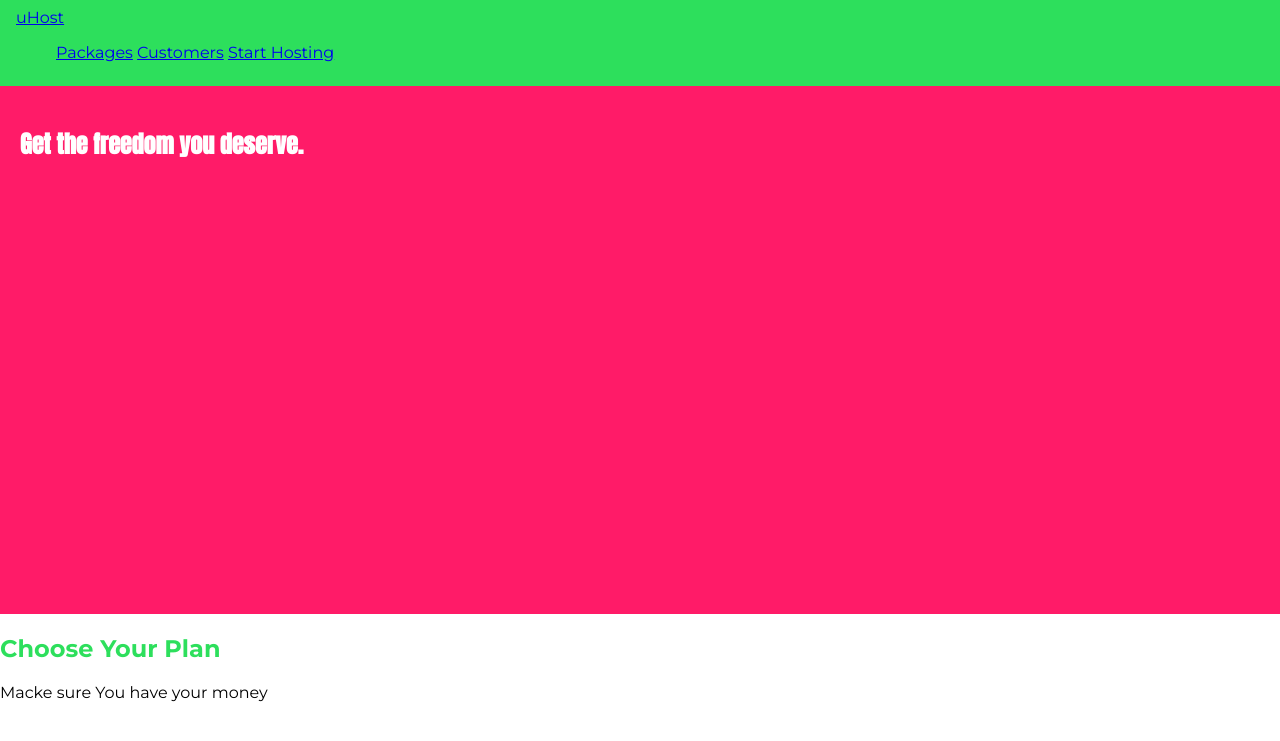
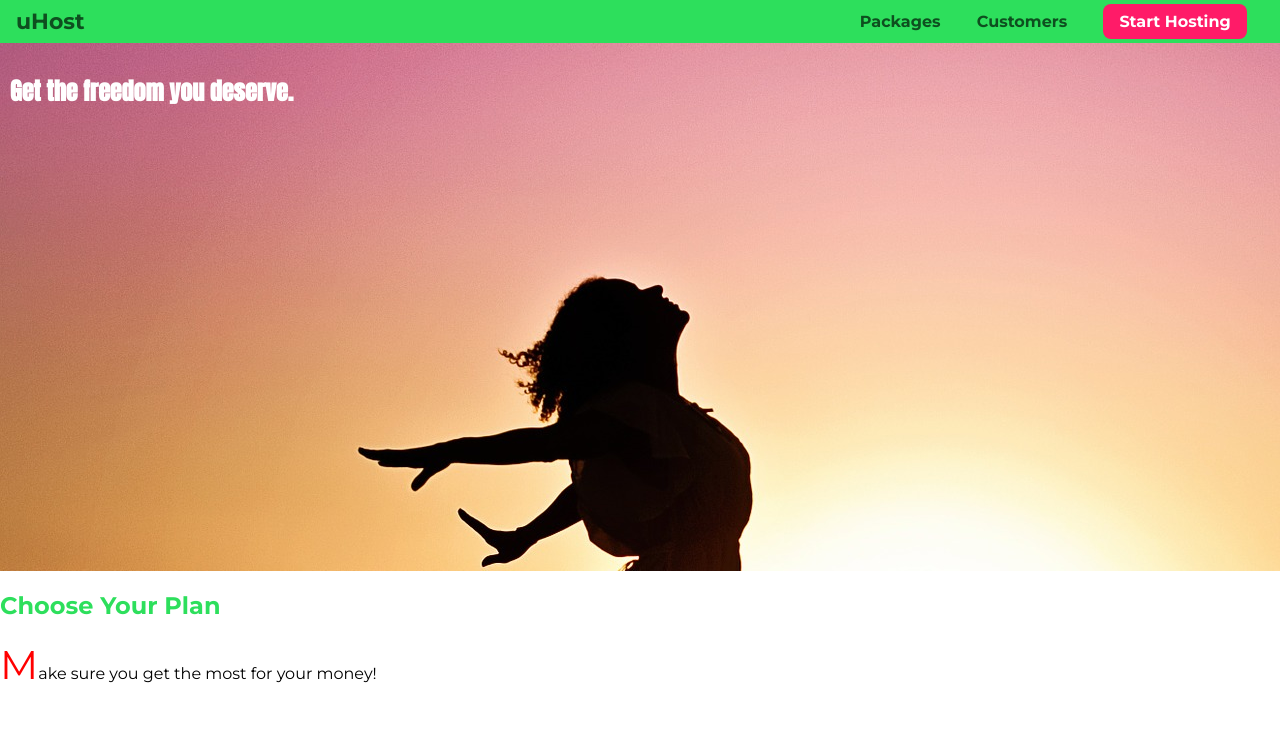
Before and after one commit to RaulBR/frontend-stuff, a web app: file css/index.html in a window 1280 px wide. Shown: the top 741 px of the page. Run offline with its HTML, style and script files only (its server is not run), Linux system fonts and the light colour scheme.

Commit message:
finished section

```diff
--- a/css/index.html
+++ b/css/index.html
@@ -5,28 +5,28 @@
     <meta charset="UTF-8">
     <meta http-equiv="X-UA-Compatible" content="ie=edge">
     <title>uHost</title>
-    <link href="https://fonts.googleapis.com/css?family=Montserrat:400,700" rel="stylesheet">
     <link rel="shortcut icon" href="favicon.png">
     <link href="https://fonts.googleapis.com/css?family=Anton" rel="stylesheet">
+    <link href="https://fonts.googleapis.com/css?family=Montserrat:400,700" rel="stylesheet">
     <link rel="stylesheet" href="main.css">
 </head>
 
 <body>
     <header class="main-header">
         <div>
-            <a href="index.html">
+            <a href="index.html" class="main-header__brand">
                 uHost
             </a>
         </div>
-        <nav class = "main-nav">
-            <ul class = "main-nav__items">
-                <li class = "main-nav__item">
+        <nav class="main-nav">
+            <ul class="main-nav__items">
+                <li class="main-nav__item">
                     <a href="packages/index.html">Packages</a>
                 </li>
-                <li class = "main-nav__item">
+                <li class="main-nav__item">
                     <a href="customers/index.html">Customers</a>
                 </li>
-                <li class = "main-nav__item">
+                <li class="main-nav__item main-nav__item--cta">
                     <a href="start-hosting/index.html">Start Hosting</a>
                 </li>
             </ul>
@@ -38,7 +38,7 @@
         </section>
         <section id="plans">
             <h1 class="section-title">Choose Your Plan</h1>
-            <p>Macke sure You have your money</p>
+            <p>Make sure you get the most for your money!</p>
         </section>
     </main>
 </body>
--- a/css/main.css
+++ b/css/main.css
@@ -1,34 +1,95 @@
-*{
+* {
     box-sizing: border-box;
 }
-body{
+
+body {
     font-family: 'Montserrat', sans-serif;
-    margin:0;
-
+    margin: 0;
 }
 
 #product-overview {
-    background: #ff1b68;
+    background: url("freedom.jpg");
     width: 100%;
-    height:528px;
-    padding:20px;
+    height: 528px;
+    padding: 10px;
+}
 
-}
 .section-title {
     color: #2ddf5c;
 }
-/* combinator */
+
 #product-overview h1 {
     color: white;
     font-family: 'Anton', sans-serif;
 }
 
-.main-header{
-    background:#2ddf5c;
-    padding:8px 16px ;
+/* h1 {
+    font-family: sans-serif;
+} */
+
+.main-header {
     width: 100%;
+    background: #2ddf5c;
+    padding: 8px 16px;
+}
+
+.main-header > div {
+    display: inline-block;
+    vertical-align: middle;
+}
+
+.main-header__brand {
+    color: #0e4f1f;
+    text-decoration: none;
+    font-weight: bold;
+    font-size: 22px;
+}
+
+.main-nav {
+    display: inline-block;
+    text-align: right;
+    width: calc(100% - 74px);
+    vertical-align: middle;
+}
+
+.main-nav__items {
+    margin: 0;
+    padding: 0;
+    list-style: none;
+}
+
+.main-nav__item {
+    display: inline-block;
+    margin: 0 16px;
+}
+
+.main-nav__item a {
+    text-decoration: none;
+    color: #0e4f1f;
+    font-weight: bold;
+    padding: 3px 0 ;
+}
+
+.main-nav__item a:hover,
+.main-nav__item a:active {
+    text-decoration: none;
+    color: white;
+    border-bottom: 5px solid white;
+}
+.main-nav__item--cta a{
+color:white;
+background:#ff1b68;
+padding: 8px 16px;
+border-radius: 8px;
+}
+.main-nav__item--cta a:hover,
+.main-nav__item--cta a:active {
+   background: white;
+   color:#ff1b68;
+    border:none;
+}
+p::first-letter{
+color:red;
+font-size: 40px;
 
 }
-.main-nav__item{
-    display: inline-block;
-}
```
Also changed, not shown: css/freedom.jpg (added).
